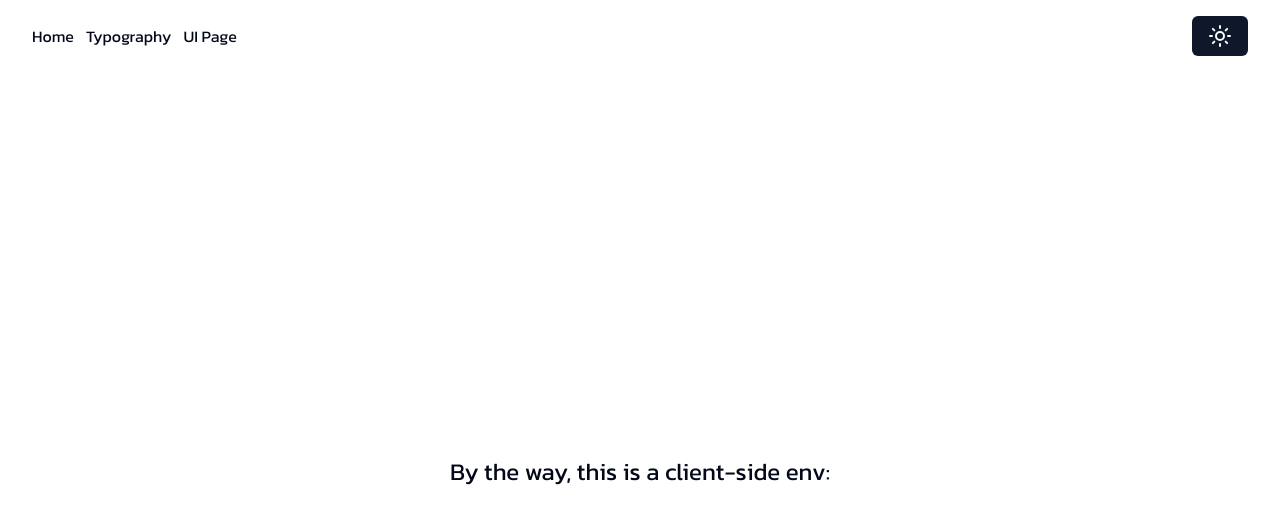
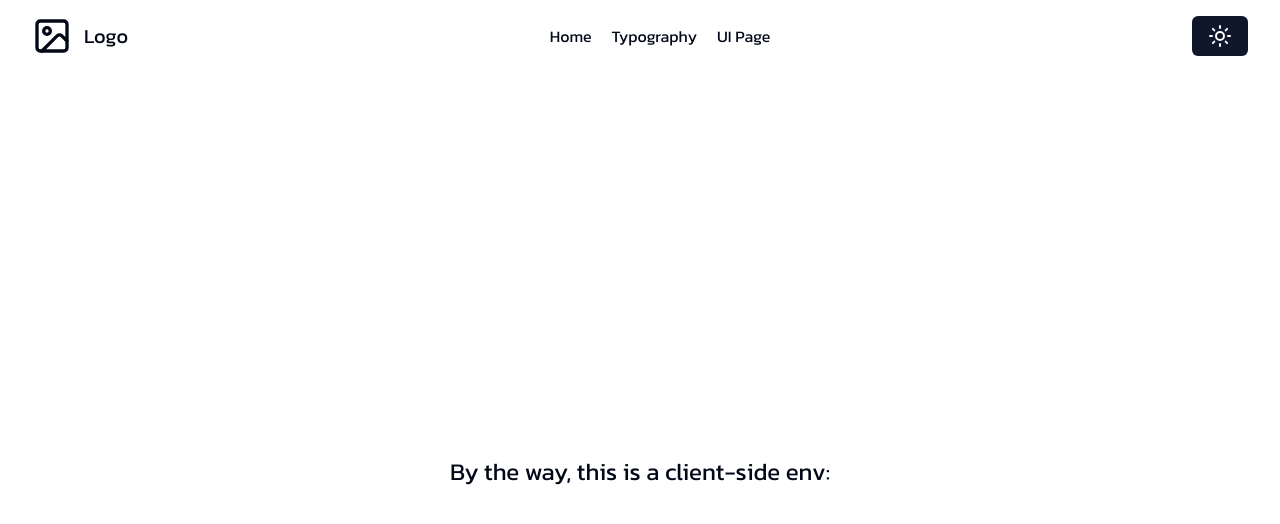
Before and after one commit to gio-shara-code/nextjs-14-template, a Next.js app: page / in a window 1280 px wide. Shown: the top 524 px of the page. Built offline with nearby package versions, Linux system fonts and the light colour scheme.

Commit message:
feat: added logo in navigation bar

```diff
--- a/src/components/common/NavigationBar.tsx
+++ b/src/components/common/NavigationBar.tsx
@@ -2,6 +2,7 @@ import React from 'react'
 import dynamic from 'next/dynamic'
 import { ThemeButtonLoader } from '~/app/_/ThemeButton'
 import Link from 'next/link'
+import { LucideImage } from 'lucide-react'
 
 const HydratedButton = dynamic(() => import('../../app/_/ThemeButton'), {
     ssr: false,
@@ -28,9 +29,15 @@ const data = [
 
 export const NavigationBar = () => {
     return (
-        <nav className={'container flex justify-between py-4'}>
-            {/*Iterate through a links array and display them dinaymically*/}
+        <nav className={'container flex items-center justify-between py-4'}>
             <div className={'flex items-center gap-x-3'}>
+                <LucideImage width={40} height={40} />
+                <Link className={'hidden sm:block text-xl'} href={'/'}>
+                    Logo
+                </Link>
+            </div>
+
+            <div className={'flex items-center gap-x-5'}>
                 {data.map((link) => (
                     <Link href={link.href} key={link.id}>
                         {link.name}
```
